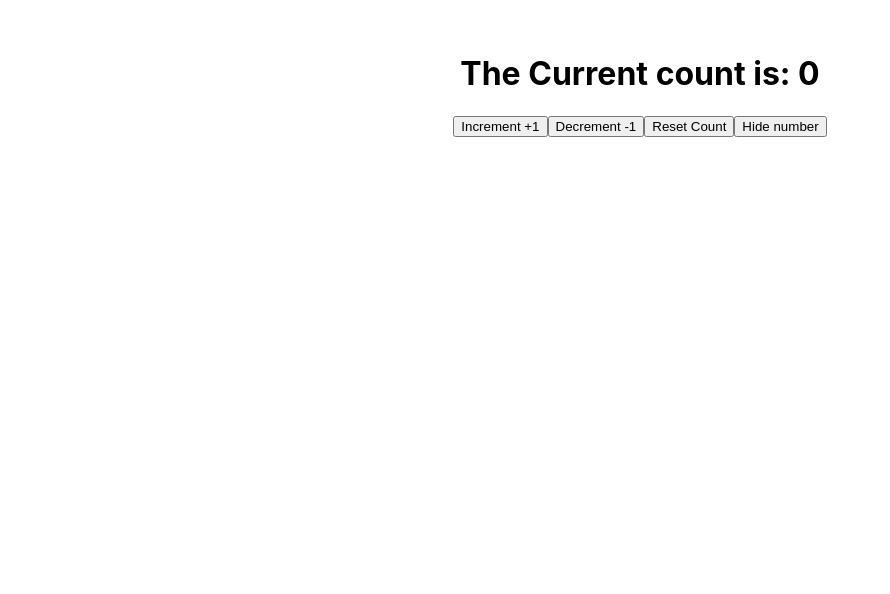
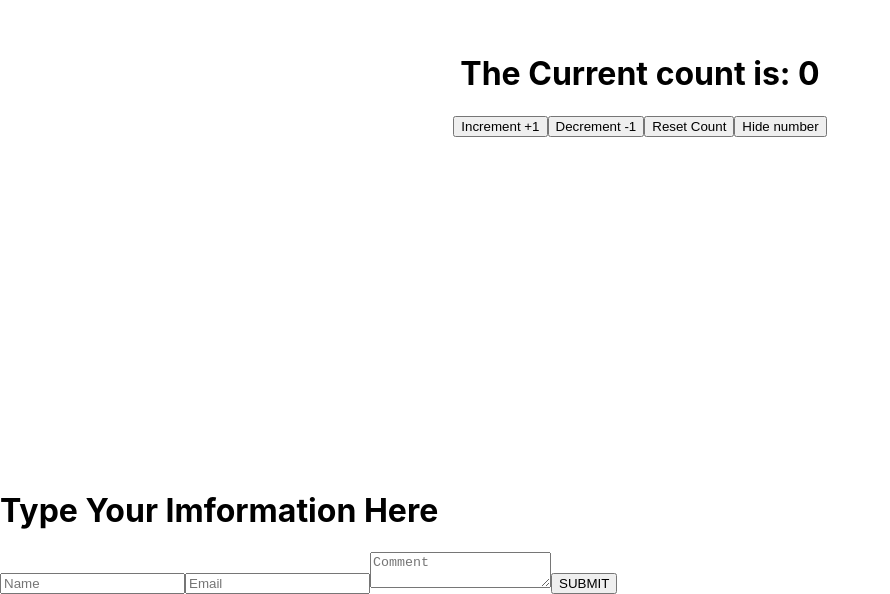
Before and after one commit to rasdinho/use-state-react, a React (Create React App) app: page / in a window 1280 px wide. Shown: the part 223-817 px from the top of the page, without its empty margins (0-890 px from the left). Built offline with nearby package versions, Linux system fonts and the light colour scheme.

Commit message:
add-form-html

```diff
--- a/src/first-page/style.css
+++ b/src/first-page/style.css
@@ -3,5 +3,6 @@
 #num{
     text-align: center;
     padding-top:20%;
+    padding-bottom: 26%;
 
 }
--- a/src/second-page/Forms.js
+++ b/src/second-page/Forms.js
@@ -1,11 +1,18 @@
 import React, { Component } from 'react';
+import './style.css'
 
 class Forms extends Component {
     render() {
         return (
-            <div>
-
-            </div>
+<div id="form-div">
+    <h1 id="form-h1"> Type Your Imformation Here</h1>
+     <form>
+        <input name="name" type="text" class="feedback-input" placeholder="Name" />
+        <input name="email" type="text" class="feedback-input" placeholder="Email" />
+        <textarea name="text" class="feedback-input" placeholder="Comment"></textarea>
+        <input type="submit" value="SUBMIT"/>
+    </form>
+</div>
         );
     }
 }
```
Also changed, not shown: src/second-page/style.css (added), 1 other file (tests, documents, lock files or other folders).
